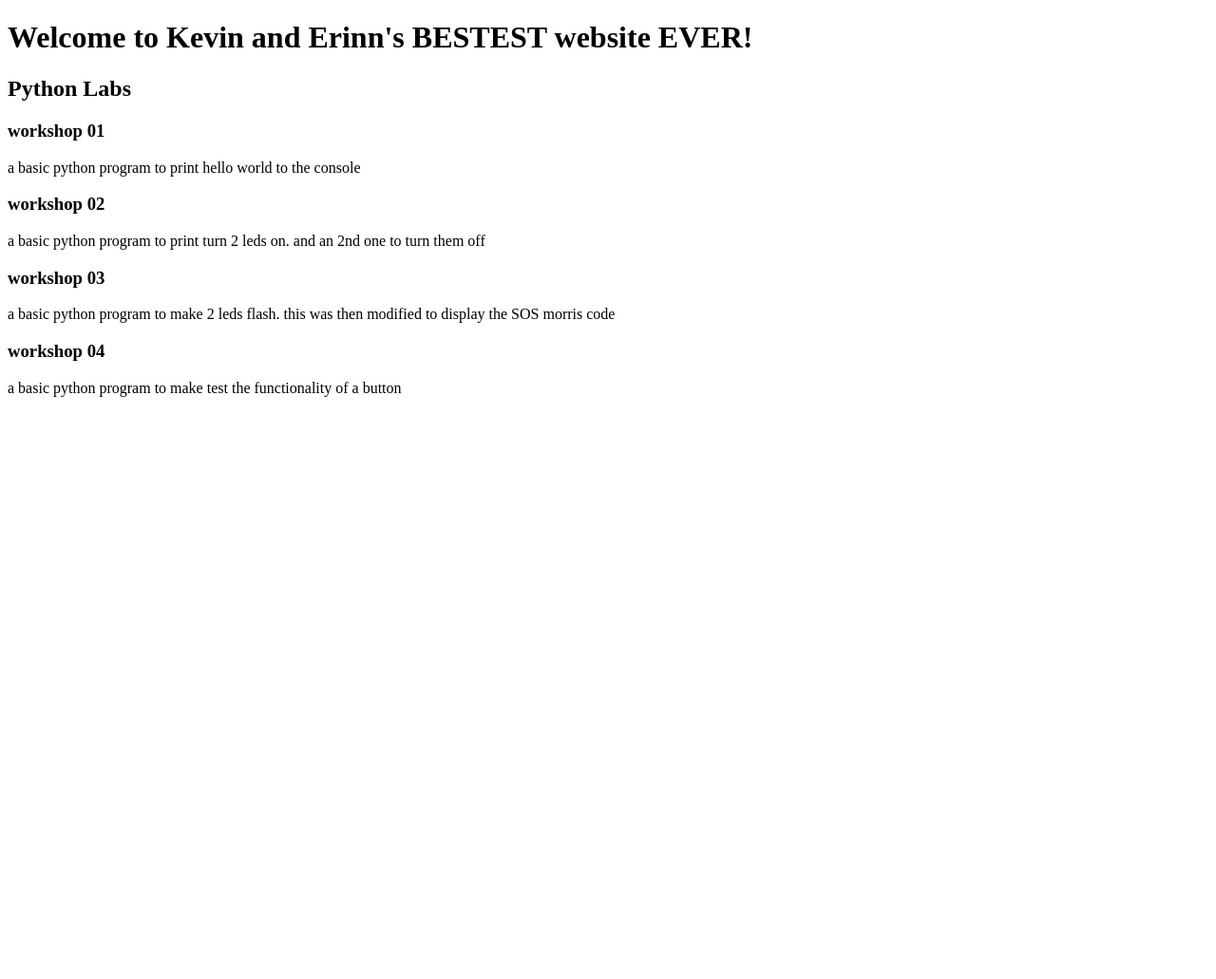
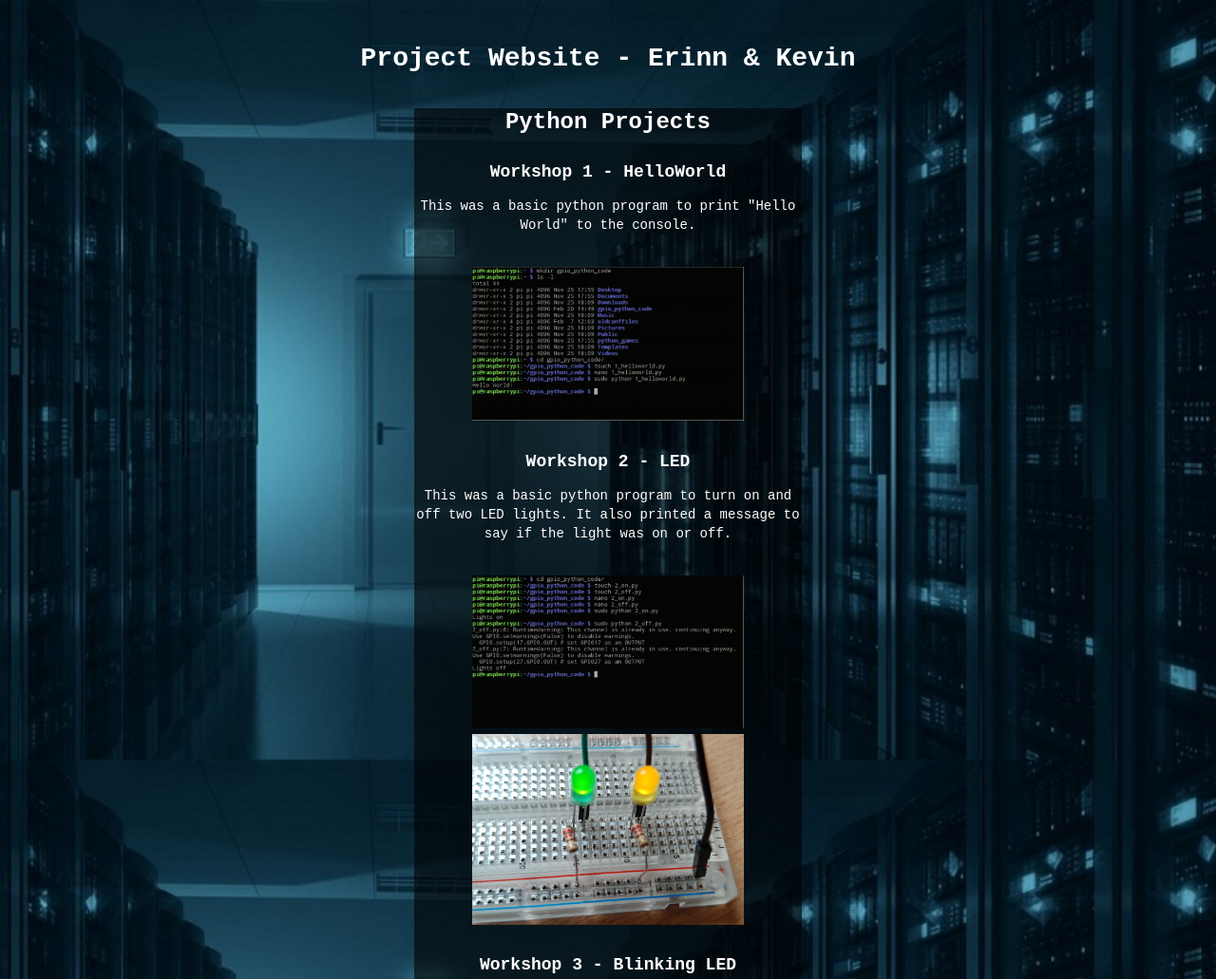
Before and after one commit to erinnwhittyxx/Assignment1, a plain HTML site: page first.html in a window 1280 px wide. Shown: the top 1031 px of the page at 95% size. Before the commit the page ends 800 px from the top, so only its background shows below. Drawn offline with nearby package versions, Linux system fonts and the light colour scheme.

Commit message:
Updated website

```diff
--- a/first.html
+++ b/first.html
@@ -1,37 +1,53 @@
 
-<!DOCTYPE HTML PUBLIC "-//W3C//DTD HTML 4.01 Transitional//EN" "http://www.w3.org/TR/html4/loose.dtd">
-
+<!DOCTYPE HTML>
 <html>
-
 <head>
-    <title>Assignment1</title>
+    <meta charset="UTF-8">
+    <link rel ="stylesheet" href="/style.css">
+    <link rel="stylesheet" href="https://cdnjs.cloudflare.com/ajax/libs/semantic-ui/2.4.1/semantic.min.css" type="text/css">
+    <link rel="icon" href="/images/icon.png" type="image/gif" sizes="16x16">
+    <title>Assignment 1 - E & K</title>
 </head>
 
-<body>
+<div class="ui container">
+    <br>
+    <h1 class="header">Project Website - Erinn & Kevin</h1>
+    <br>
+    <div class="ui equal width grid">
+        <div class="column">
+        </div>
+        <div class="column">
+            <div class="bgcolumn">
+                <h2 class="header">Python Projects</h2>
+                    <h3 class="header">Workshop 1 - HelloWorld</h3>
+                        <p>This was a basic python program to print "Hello World" to the console. </p>
+                    <br>
+                    <img src="images/helloworld.PNG" width="70%">
 
-    <h1>Welcome to Kevin and Erinn's BESTEST website EVER!</h1>
-	<p>
-	<h2>Python Labs</h2>
-	<h3>workshop 01</h3>
-	<p>a basic python program to print hello world to the console</p>
-	</p>
+                    <h3 class="header">Workshop 2 - LED</h3>
+                        <p>This was a basic python program to turn on and off two LED lights.
+                            It also printed a message to say if the light was on or off. </p>
+                    <br>
+                    <img src="images/led.PNG" width="70%">
+                    <img src="images/lightson.PNG" width="70%">
 
-	<p>
-	<h3>workshop 02</h3>
-	<p>a basic python program to print turn 2 leds on. and an 2nd one to turn them off</p>
-	</p>
+                    <h3 class="header">Workshop 3 - Blinking LED</h3>
+                        <p>This was a basic python program to make an LED light blink.
+                            It was also later modified to display the SOS morris code. </p>
+                    <br>
+                    <img src="images/led.PNG" width="70%">
 
-	<p>
-	<h3>workshop 03</h3>
-	<p>a basic python program to make 2 leds flash. this was then modified to display the SOS morris code</p>
-	</p>
-
-	<p>
-	<h3>workshop 04</h3>
-	<p>a basic python program to make test the functionality of a button</p>
-	</p>
-
-
-</body>
+                    <h3 class="header">Workshop 4 - Push Button</h3>
+                        <p>This was a basic python program to wire and program a push button for physical input.  </p>
+                    <br>
+                    <img src="images/button.PNG" width="70%">
+            </div>
+        </div>
+        <div class="column">
+            <div class="bgcolumn">
+            </div>
+        </div>
+    </div>
+</div>
 
 </html>
--- /dev/null
+++ b/style.css
@@ -0,0 +1,22 @@
+.ui.container{
+    background-image: url(images/background.jpg);
+
+    min-height:calc(100% - 0px);
+    min-width:calc(100% - 0px);
+    background-size: cover;
+    background-attachment:fixed;
+    color: white;
+    align-content: center;
+    font-family: monospace;
+}
+
+.header{
+    text-align: center;
+    font-family: monospace;
+}
+
+.bgcolumn{
+    background: rgba(0,0,0,0.6);
+    background-blend-mode: opacity: 50%;
+    text-align: center;
+}
```
Also changed, not shown: images/background.jpg (added), images/button.PNG (added), images/helloworld.PNG (added), images/icon.png (added), images/led.PNG (added), images/lightson.PNG (added), 1 other file.
